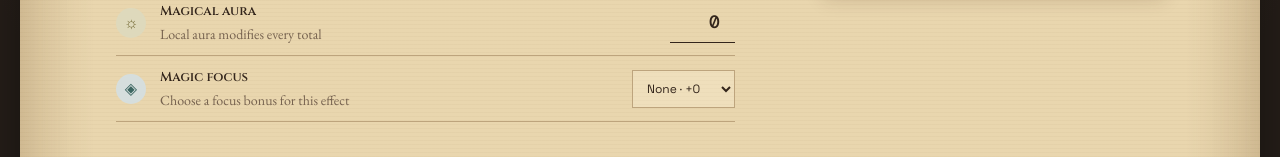
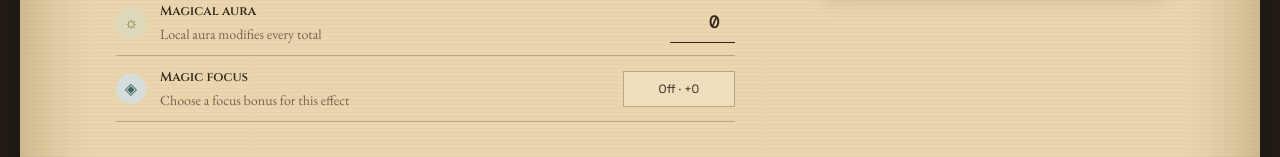
Before and after one commit to hannes-michael/ars-magica-calculator, a React (Vite) app: page / in a window 1280 px wide. Shown: the part 708-865 px from the top of the page. Built offline with nearby package versions, Linux system fonts and the light colour scheme.

Commit message:
Fix magic focus toggle calculation

```diff
--- a/src/App.tsx
+++ b/src/App.tsx
@@ -2,10 +2,7 @@ import { useMemo, useState } from 'react'
 import './App.css'
 
 type Mode = 'casting' | 'laboratory'
-type Focus = 'none' | 'minor' | 'major'
 type CastingKind = 'formulaic' | 'spontaneous'
-
-const focusValues: Record<Focus, number> = { none: 0, minor: 5, major: 10 }
 
 function NumberField({
   label,
@@ -38,7 +35,7 @@ function App() {
   const [form, setForm] = useState(10)
   const [stamina, setStamina] = useState(2)
   const [aura, setAura] = useState(0)
-  const [focus, setFocus] = useState<Focus>('none')
+  const [focus, setFocus] = useState(false)
   const [die, setDie] = useState(7)
   const [spellLevel, setSpellLevel] = useState(20)
   const [intelligence, setIntelligence] = useState(2)
@@ -49,11 +46,13 @@ function App() {
   const [assistant, setAssistant] = useState(0)
   const [labActivity, setLabActivity] = useState('Invent a spell')
 
+  const focusBonus = focus ? Math.min(technique, form) : 0
+
   const casting = useMemo(() => {
-    const raw = technique + form + stamina + aura + focusValues[focus] + die
+    const raw = technique + form + stamina + aura + focusBonus + die
     const total = kind === 'spontaneous' ? Math.floor(raw / 2) : raw
     return { raw, total, margin: total - spellLevel }
-  }, [aura, die, focus, form, kind, spellLevel, stamina, technique])
+  }, [aura, die, focusBonus, form, kind, spellLevel, stamina, technique])
 
   const laboratory = useMemo(() => {
     const total = intelligence + magicTheory + aura + labArt + labForm + labBonus + assistant
@@ -115,9 +114,9 @@ function App() {
           </div>
           {mode === 'casting' && <div className="condition-row focus-row">
             <div className="condition-copy"><span className="condition-icon">◈</span><div><strong>Magic focus</strong><small>Choose a focus bonus for this effect</small></div></div>
-            <select value={focus} onChange={(event) => setFocus(event.target.value as Focus)} aria-label="Magic focus">
-              <option value="none">None · +0</option><option value="minor">Minor · +5</option><option value="major">Major · +10</option>
-            </select>
+            <button className={`focus-toggle ${focus ? 'enabled' : ''}`} type="button" onClick={() => setFocus((value) => !value)} aria-pressed={focus}>
+              {focus ? `On · +${focusBonus}` : 'Off · +0'}
+            </button>
           </div>}
           <div className="target-row">
             <label htmlFor="target">{mode === 'casting' ? 'Spell level' : 'Target lab total'}</label>
@@ -132,7 +131,7 @@ function App() {
           <div className="total">{activeTotal}</div>
           <div className={`margin ${activeMargin >= 0 ? 'positive' : 'negative'}`}>{activeMargin >= 0 ? `+${activeMargin}` : activeMargin} <span>{activeMargin >= 0 ? 'above target' : 'below target'}</span></div>
           <div className="result-rule" />
-          <div className="breakdown"><div><span>Base total</span><b>{mode === 'casting' ? casting.raw - aura - focusValues[focus] : laboratory.total - aura}</b></div><div><span>Aura</span><b>{aura >= 0 ? `+${aura}` : aura}</b></div>{mode === 'casting' && <div><span>Focus</span><b>+{focusValues[focus]}</b></div>}</div>
+          <div className="breakdown"><div><span>Base total</span><b>{mode === 'casting' ? casting.raw - aura - focusBonus : laboratory.total - aura}</b></div><div><span>Aura</span><b>{aura >= 0 ? `+${aura}` : aura}</b></div>{mode === 'casting' && <div><span>Focus</span><b>+{focusBonus}</b></div>}</div>
           <div className="formula">{mode === 'casting' ? 'Technique + Form + Sta + die' : 'Int + MT + Art + Form + bonuses'}</div>
         </aside>
       </section>
```
Also changed, not shown: src/App.css.
